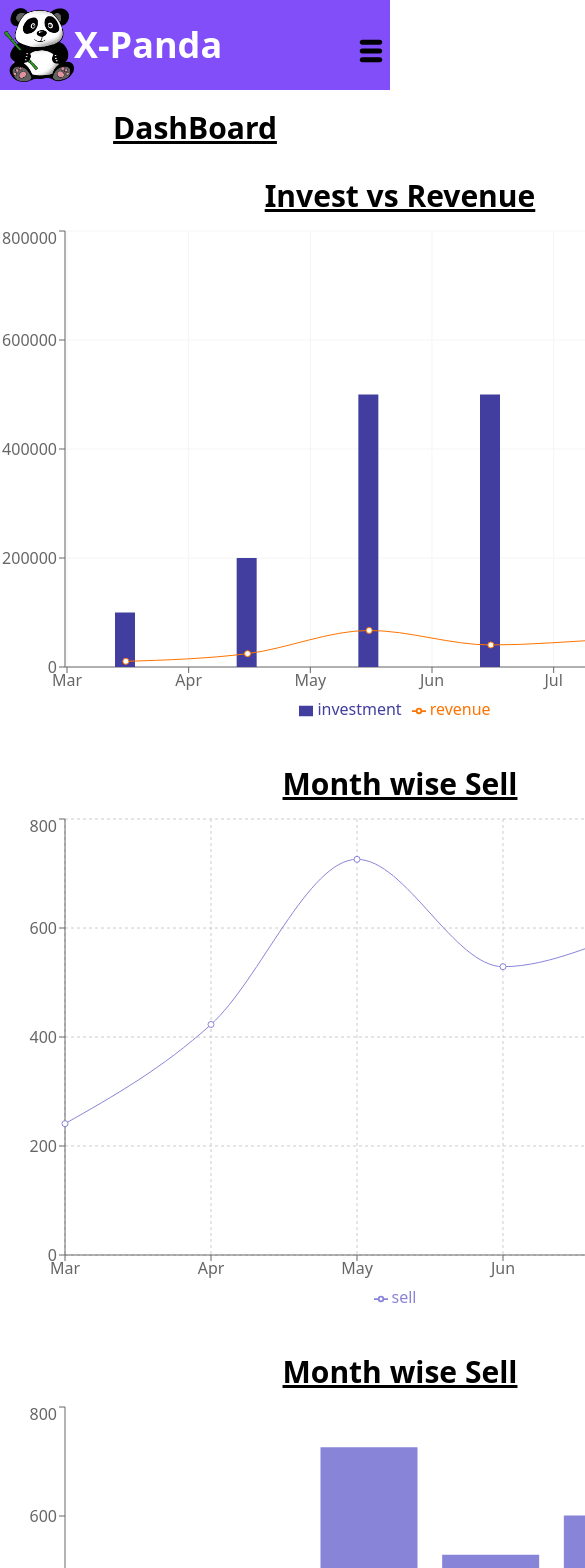
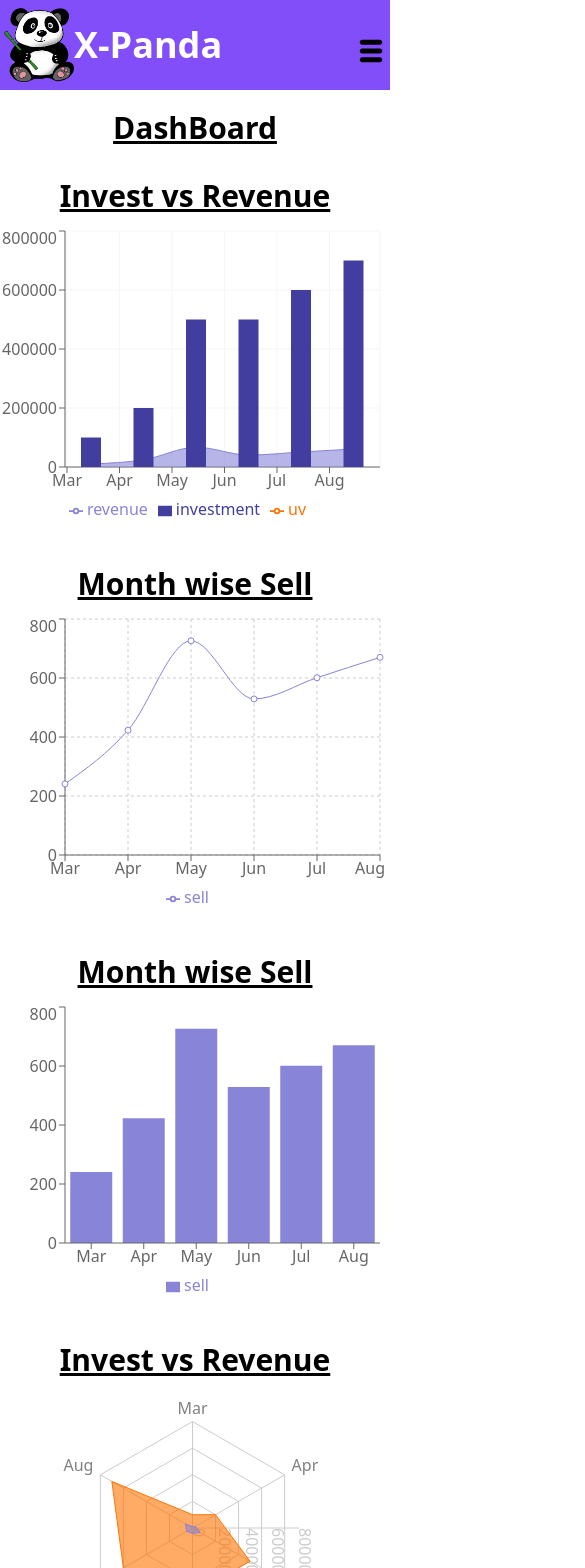
Before and after one commit to arafatlsn/XPANDA, a React (Create React App) app: page /dashboard in a window 390 px wide. Shown: the top 1568 px of the page, 585 px wide, since content can reach past the window. Built offline with nearby package versions, Linux system fonts and the light colour scheme.

Commit message:
responsive charts

```diff
--- a/src/Components/Dashboard/Dashboard.css
+++ b/src/Components/Dashboard/Dashboard.css
@@ -0,0 +1,12 @@
+.chart-div{
+  width: 800px;
+  height: 500px;
+}
+
+@media only screen and (max-width: 480px) {
+  .chart-div{
+    width: 100vw;
+    height: 300px;
+    padding-right: 5px;
+  }
+}
--- a/src/Components/Dashboard/Dashboard.js
+++ b/src/Components/Dashboard/Dashboard.js
@@ -1,5 +1,6 @@
 import React, { useEffect, useState } from 'react';
 import { LineChart, Line, XAxis, YAxis, CartesianGrid, Tooltip, Legend, ResponsiveContainer, AreaChart, Area, BarChart, Bar, ComposedChart, Scatter, PieChart, Pie, RadarChart, PolarGrid, PolarAngleAxis, PolarRadiusAxis, Radar } from 'recharts';
+import './Dashboard.css'
 
 
 const Dashboard = () => {
@@ -15,9 +16,11 @@ const Dashboard = () => {
       <div className='grid lg:grid-cols-2 justify-items-center'>
         <div className='mb-10'>
           <h1 className='text-3xl font-bold text-center mb-3 underline'>Invest vs Revenue</h1>
+          <div className='chart-div'>
+            <ResponsiveContainer>
               <ComposedChart
-          width={800}
-          height={500}
+                width={500}
+                height={400}
                 data={chartData}
               >
                 <CartesianGrid stroke="#f5f5f5" />
@@ -25,12 +28,17 @@ const Dashboard = () => {
                 <YAxis />
                 <Tooltip />
                 <Legend />
+                <Area type="monotone" dataKey="revenue" fill="#8884d8" stroke="#8884d8" />
                 <Bar dataKey="investment" barSize={20} fill="#413ea0" />
-          <Line type="monotone" dataKey="revenue" stroke="#ff7300" />
+                <Line type="monotone" dataKey="uv" stroke="#ff7300" />
               </ComposedChart>
+            </ResponsiveContainer>
+           </div>
           </div>
           <div className='mb-10'>
             <h1 className='text-3xl font-bold text-center underline mb-3'>Month wise Sell</h1>
+            <div className='chart-div'>
+              <ResponsiveContainer>
                 <LineChart
                   width={800}
                   height={500}
@@ -43,9 +51,13 @@ const Dashboard = () => {
                   <Legend />
                   <Line type="monotone" dataKey="sell" stroke="#8884d8" activeDot={{ r: 8 }} />
                 </LineChart>
+              </ResponsiveContainer>
+            </div>
           </div>
           <div className='mb-10'>
             <h1 className='text-3xl font-bold text-center underline mb-3'>Month wise Sell</h1>
+              <div className='chart-div'>
+                <ResponsiveContainer>
                 <BarChart width={800} height={500} data={chartData}>
                   <Bar dataKey="sell" fill="#8884d8" />
                   <XAxis dataKey="month" />
@@ -53,9 +65,13 @@ const Dashboard = () => {
                   <Tooltip />
                   <Legend />
                 </BarChart>
+                </ResponsiveContainer>
+              </div>
         </div>
         <div>
           <h1 className='text-3xl font-bold text-center underline'>Invest vs Revenue</h1>
+          <div className='chart-div'>
+            <ResponsiveContainer>
               <RadarChart width={800}
               height={600} cx="50%" cy="50%" outerRadius="80%" data={chartData}>
                 <PolarGrid />
@@ -65,6 +81,8 @@ const Dashboard = () => {
                 <Radar name="revenue" dataKey="revenue" stroke="#8884d8" fill="#8884d8" fillOpacity={0.6} />
                 <Legend />
               </RadarChart>
+          </ResponsiveContainer>
+          </div>
         </div>
         </div>
     </div>
```
Also changed, not shown: 1 other file (tests, documents, lock files or other folders). Lines whose indentation alone changed are shown as unchanged.
